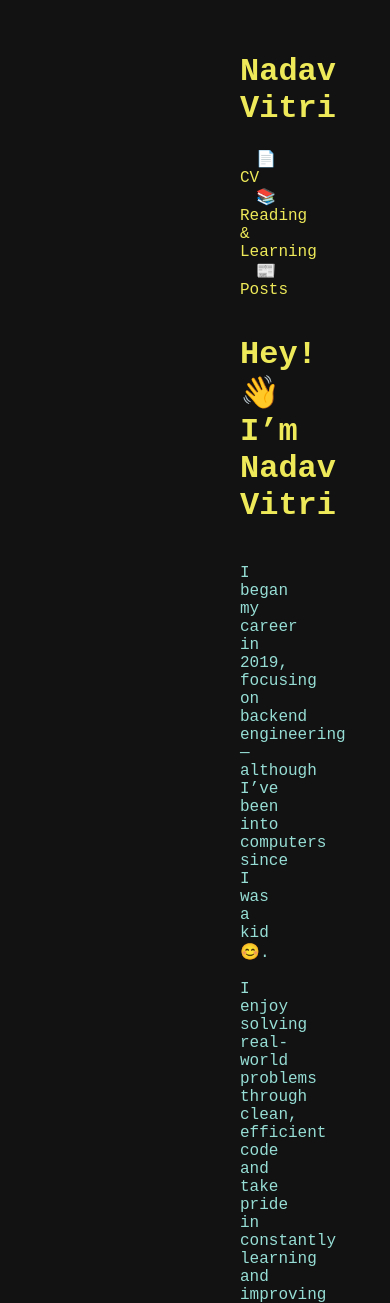
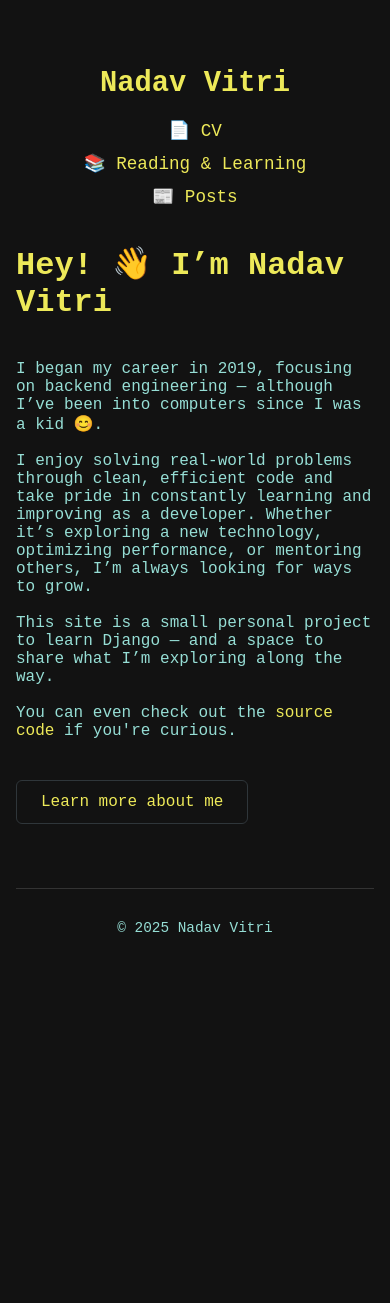
Before and after one commit to nadavvitri/mysite, a Django app: page / in a window 390 px wide; the page is wider, and only the part inside the window is pictured. Shown: the top 1303 px of that part. After the commit the page ends 932 px from the top of that part, so only its background shows below. Run offline with Django 5.2, Linux system fonts and the light colour scheme.

Commit message:
make style responsive

```diff
--- a/static/css/style.css
+++ b/static/css/style.css
@@ -1,8 +1,3 @@
-img {
-  width: 24px;
-  height: auto;
-}
-
 a {
   color: #ede959;
   text-decoration: none;
@@ -18,7 +13,13 @@ body {
   color: #96ded5;
   font-family: "Courier New", Courier, monospace;
   margin: 0;
-  padding: 0 15rem;
+  padding: 0;
+}
+
+.container {
+  max-width: 1100px;
+  margin: 0 auto;
+  padding: 1rem 2rem;
 }
 
 title,
@@ -33,8 +34,16 @@ header {
   padding: 2rem 0 1rem 0;
 }
 
+nav {
+  display: flex;
+  justify-content: center;
+  flex-wrap: wrap;
+  gap: 1rem;
+  margin-top: 1rem;
+}
+
 nav a {
-  margin: 0 1rem;
+  font-size: 1rem;
 }
 
 footer {
@@ -63,3 +72,23 @@ button:hover,
 .cta:hover {
   background-color: #1f1f1f;
 }
+
+@media (max-width: 768px) {
+  .container {
+    padding: 1rem;
+  }
+
+  nav {
+    flex-direction: column;
+    align-items: center;
+    gap: 0.75rem;
+  }
+
+  header h1 {
+    font-size: 1.8rem;
+  }
+
+  nav a {
+    font-size: 1.1rem;
+  }
+}
--- a/templates/layout.html
+++ b/templates/layout.html
@@ -8,6 +8,7 @@
     <link rel="stylesheet" href="{% static 'css/style.css' %}" />
   </head>
   <body>
+    <div class="container">
       <header>
         <h1><a href="{% url 'home' %}">Nadav Vitri</a></h1>
         <nav>
@@ -20,5 +21,6 @@
       <footer>
         <p>© {{ year }} Nadav Vitri</p>
       </footer>
+    </div>
   </body>
 </html>
```
Lines whose indentation alone changed are shown as unchanged.
